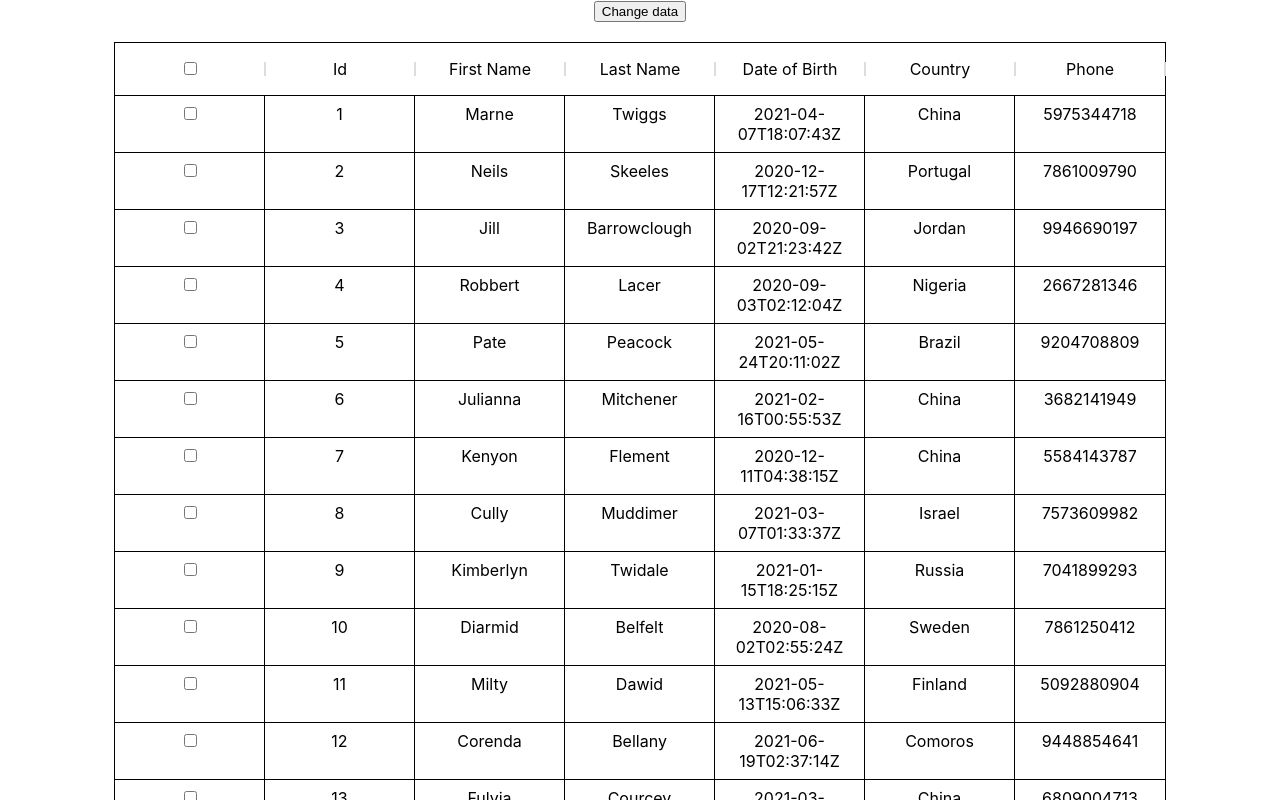
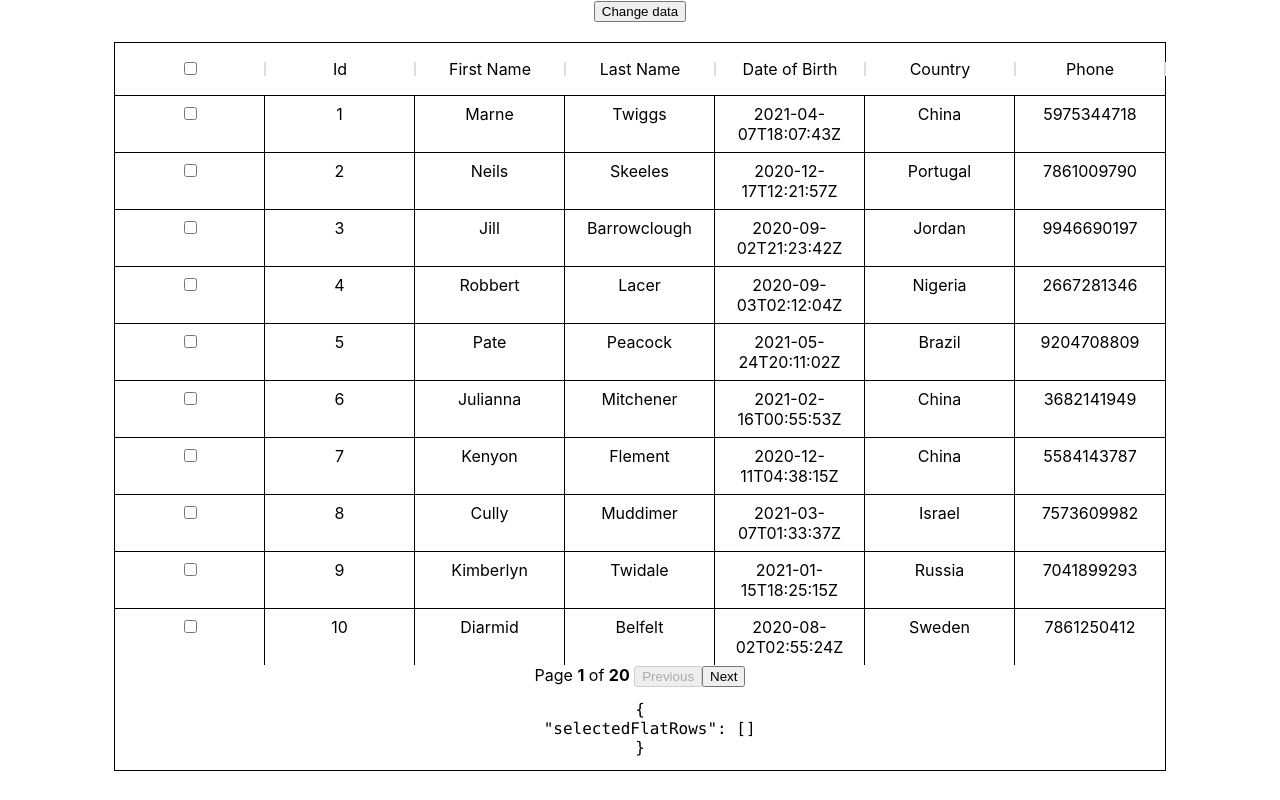
Before and after one commit to iswara108/learn-react-table, a React (Create React App) app: page / in a window 1280 px wide. Shown: the top 800 px of the page. Built offline with nearby package versions, Linux system fonts and the light colour scheme.

Commit message:
basic pagination

```diff
--- a/src/components/BasicTable.tsx
+++ b/src/components/BasicTable.tsx
@@ -8,6 +8,7 @@ import {
   HeaderGroup,
   useRowSelect,
   UseRowSelectRowProps,
+  usePagination,
 } from "react-table";
 import MOCK_DATA from "../MOCK_DATA.json";
 import { Checkbox } from "./Checkbox";
@@ -197,12 +198,18 @@ export const BasicTable = () => {
     getTableProps,
     getTableBodyProps,
     headerGroups,
-    rows,
     selectedFlatRows,
     prepareRow,
     setColumnOrder,
     visibleColumns,
     state,
+    page,
+    nextPage,
+    previousPage,
+    canNextPage,
+    canPreviousPage,
+    pageOptions,
+    state: { pageIndex },
   } = useTable<DataStructure>(
     { columns, data, defaultColumn },
     useBlockLayout,
@@ -225,6 +232,7 @@ export const BasicTable = () => {
         ];
       });
     },
+    usePagination,
     useRowSelect
   );
 
@@ -304,7 +312,7 @@ export const BasicTable = () => {
             </TableHead>
 
             <TableBody {...getTableBodyProps()}>
-              {rows.map(row => {
+              {page.map(row => {
                 prepareRow(row);
                 return (
                   <div {...row.getRowProps()} className='tr'>
@@ -319,6 +327,21 @@ export const BasicTable = () => {
                 );
               })}
             </TableBody>
+            <div>
+              <span>
+                Page <strong>{pageIndex + 1}</strong> of{" "}
+                <strong>{pageOptions.length}</strong>{" "}
+              </span>
+              <button
+                onClick={() => previousPage()}
+                disabled={!canPreviousPage}
+              >
+                Previous
+              </button>
+              <button onClick={() => nextPage()} disabled={!canNextPage}>
+                Next
+              </button>
+            </div>
             <pre>
               <code>
                 {JSON.stringify(
```
